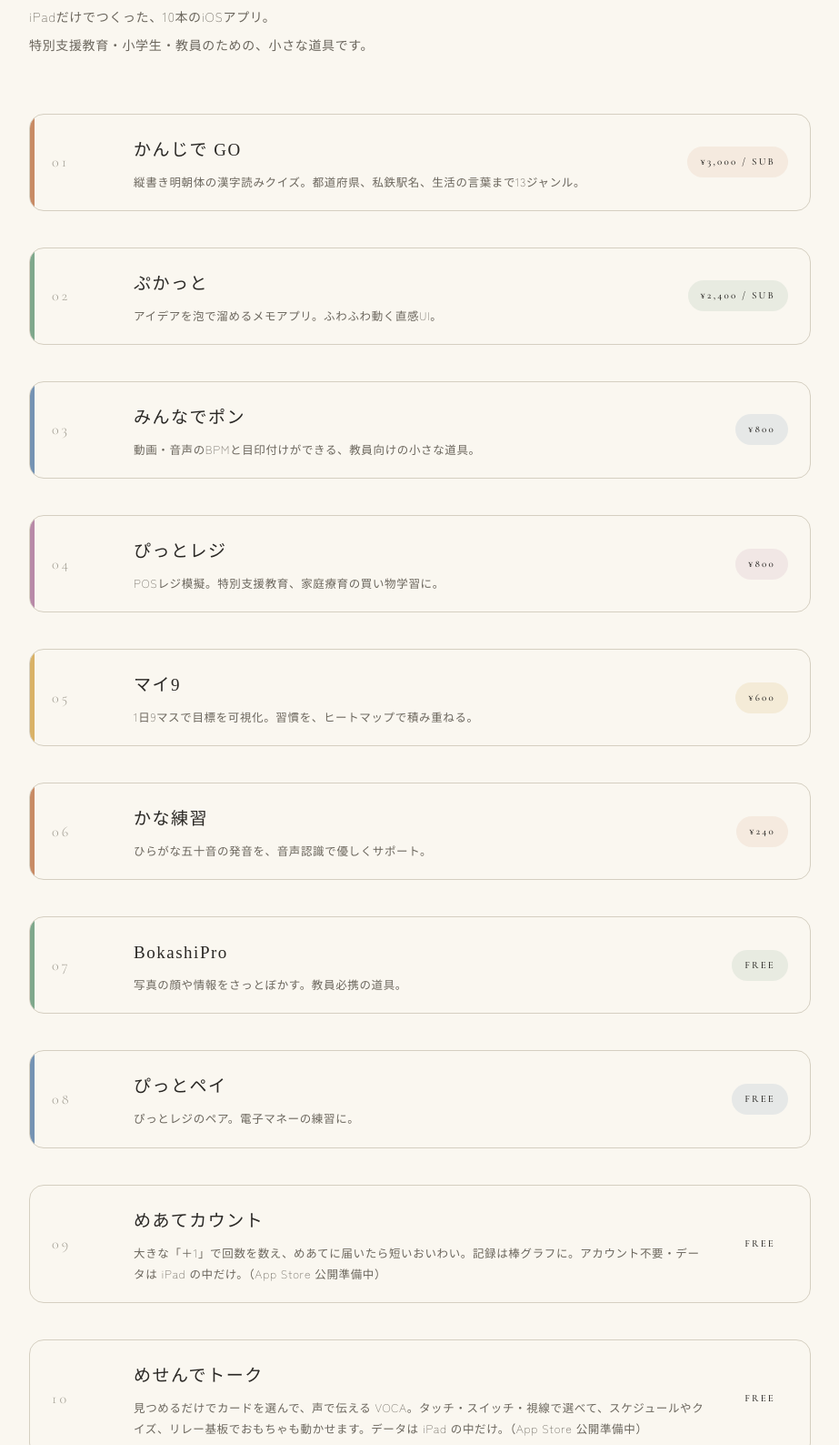
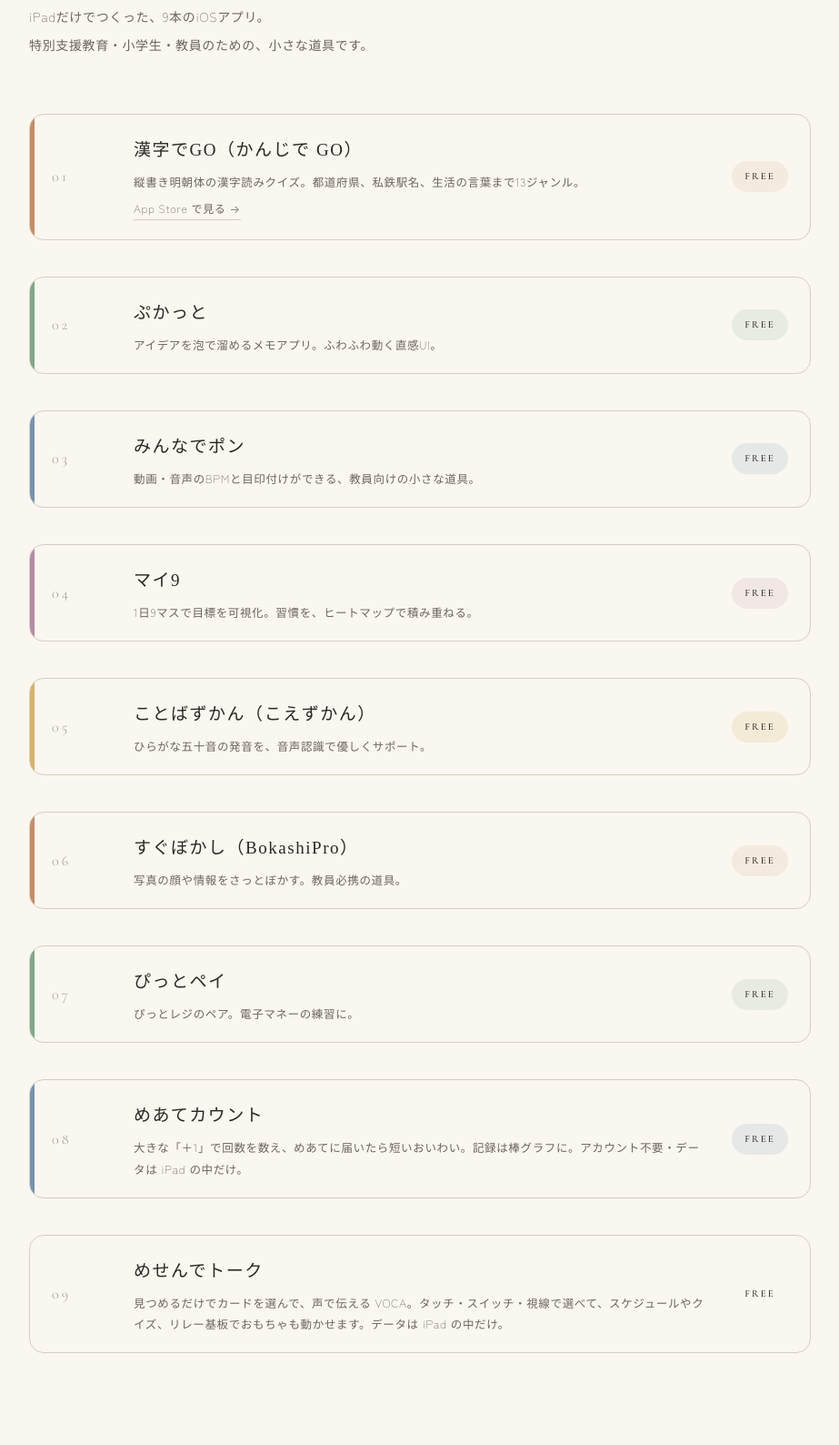
Before and after one commit to shibatora0827/shibatora0827.github.io, a plain HTML site: page index.html in a window 1280 px wide. Shown: the part 1288-2876 px from the top of the page at 91% size, without its empty margins (273-1196 px from the left). Drawn offline with nearby package versions, Linux system fonts and the light colour scheme; a web font is replaced by a local one.

Commit message:
全アプリ無料化・アプリ名・note火木、漢字でGOのリンク、ぴっとレジ削除、ことばずかんのプライバシー更新

```diff
--- a/index.html
+++ b/index.html
@@ -353,6 +353,15 @@ main {
   color: var(--ink-mid);
   line-height: 1.85;
 }
+.work-store {
+  display: inline-block;
+  margin-top: 6px;
+  font-size: 12px;
+  color: var(--ink-mid);
+  text-decoration: none;
+  border-bottom: 1px solid var(--line);
+}
+.work-store:hover { color: var(--ink); border-bottom-color: var(--ink); }
 .work-tag {
   font-family: 'Cormorant Garamond', serif;
   font-size: 11px;
@@ -836,17 +845,18 @@ footer {
 <section id="works">
   <span class="section-title">WORKS</span>
   <p class="section-lead">
-    iPadだけでつくった、10本のiOSアプリ。<br>
+    iPadだけでつくった、9本のiOSアプリ。<br>
     特別支援教育・小学生・教員のための、小さな道具です。
   </p>
   <div class="works-list">
     <div class="work-item">
       <div class="work-num">01</div>
       <div class="work-body">
-        <h3>かんじで GO</h3>
+        <h3>漢字でGO（かんじで GO）</h3>
         <p>縦書き明朝体の漢字読みクイズ。都道府県、私鉄駅名、生活の言葉まで13ジャンル。</p>
+        <a class="work-store" href="https://apps.apple.com/jp/app/id6797763820" target="_blank" rel="noopener">App Store で見る →</a>
       </div>
-      <span class="work-tag">¥3,000 / SUB</span>
+      <span class="work-tag">FREE</span>
     </div>
     <div class="work-item">
       <div class="work-num">02</div>
@@ -854,7 +864,7 @@ footer {
         <h3>ぷかっと</h3>
         <p>アイデアを泡で溜めるメモアプリ。ふわふわ動く直感UI。</p>
       </div>
-      <span class="work-tag">¥2,400 / SUB</span>
+      <span class="work-tag">FREE</span>
     </div>
     <div class="work-item">
       <div class="work-num">03</div>
@@ -862,42 +872,34 @@ footer {
         <h3>みんなでポン</h3>
         <p>動画・音声のBPMと目印付けができる、教員向けの小さな道具。</p>
       </div>
-      <span class="work-tag">¥800</span>
+      <span class="work-tag">FREE</span>
     </div>
     <div class="work-item">
       <div class="work-num">04</div>
       <div class="work-body">
-        <h3>ぴっとレジ</h3>
-        <p>POSレジ模擬。特別支援教育、家庭療育の買い物学習に。</p>
+        <h3>マイ9</h3>
+        <p>1日9マスで目標を可視化。習慣を、ヒートマップで積み重ねる。</p>
       </div>
-      <span class="work-tag">¥800</span>
+      <span class="work-tag">FREE</span>
     </div>
     <div class="work-item">
       <div class="work-num">05</div>
       <div class="work-body">
-        <h3>マイ9</h3>
-        <p>1日9マスで目標を可視化。習慣を、ヒートマップで積み重ねる。</p>
+        <h3>ことばずかん（こえずかん）</h3>
+        <p>ひらがな五十音の発音を、音声認識で優しくサポート。</p>
       </div>
-      <span class="work-tag">¥600</span>
+      <span class="work-tag">FREE</span>
     </div>
     <div class="work-item">
       <div class="work-num">06</div>
       <div class="work-body">
-        <h3>かな練習</h3>
-        <p>ひらがな五十音の発音を、音声認識で優しくサポート。</p>
-      </div>
-      <span class="work-tag">¥240</span>
-    </div>
-    <div class="work-item">
-      <div class="work-num">07</div>
-      <div class="work-body">
-        <h3>BokashiPro</h3>
+        <h3>すぐぼかし（BokashiPro）</h3>
         <p>写真の顔や情報をさっとぼかす。教員必携の道具。</p>
       </div>
       <span class="work-tag">FREE</span>
     </div>
     <div class="work-item">
-      <div class="work-num">08</div>
+      <div class="work-num">07</div>
       <div class="work-body">
         <h3>ぴっとペイ</h3>
         <p>ぴっとレジのペア。電子マネーの練習に。</p>
@@ -905,18 +907,18 @@ footer {
       <span class="work-tag">FREE</span>
     </div>
     <div class="work-item">
-      <div class="work-num">09</div>
+      <div class="work-num">08</div>
       <div class="work-body">
         <h3>めあてカウント</h3>
-        <p>大きな「＋1」で回数を数え、めあてに届いたら短いおいわい。記録は棒グラフに。アカウント不要・データは iPad の中だけ。（App Store 公開準備中）</p>
+        <p>大きな「＋1」で回数を数え、めあてに届いたら短いおいわい。記録は棒グラフに。アカウント不要・データは iPad の中だけ。</p>
       </div>
       <span class="work-tag">FREE</span>
     </div>
     <div class="work-item">
-      <div class="work-num">10</div>
+      <div class="work-num">09</div>
       <div class="work-body">
         <h3>めせんでトーク</h3>
-        <p>見つめるだけでカードを選んで、声で伝える VOCA。タッチ・スイッチ・視線で選べて、スケジュールやクイズ、リレー基板でおもちゃも動かせます。データは iPad の中だけ。（App Store 公開準備中）</p>
+        <p>見つめるだけでカードを選んで、声で伝える VOCA。タッチ・スイッチ・視線で選べて、スケジュールやクイズ、リレー基板でおもちゃも動かせます。データは iPad の中だけ。</p>
       </div>
       <span class="work-tag">FREE</span>
     </div>
@@ -943,7 +945,7 @@ footer {
       <span class="service-cat">NOTE</span>
       <div>
         <div class="service-title">教育note</div>
-        <div class="service-desc">現場でのできごと、道具の使い方、悩み。月水金 更新中。</div>
+        <div class="service-desc">現場でのできごと、道具の使い方、悩み。火・木 更新中。</div>
       </div>
       <span class="service-arrow">→</span>
     </div>
```
Also changed, not shown: privacy.html (+5 -8 lines), support.html (+3 -3 lines).
